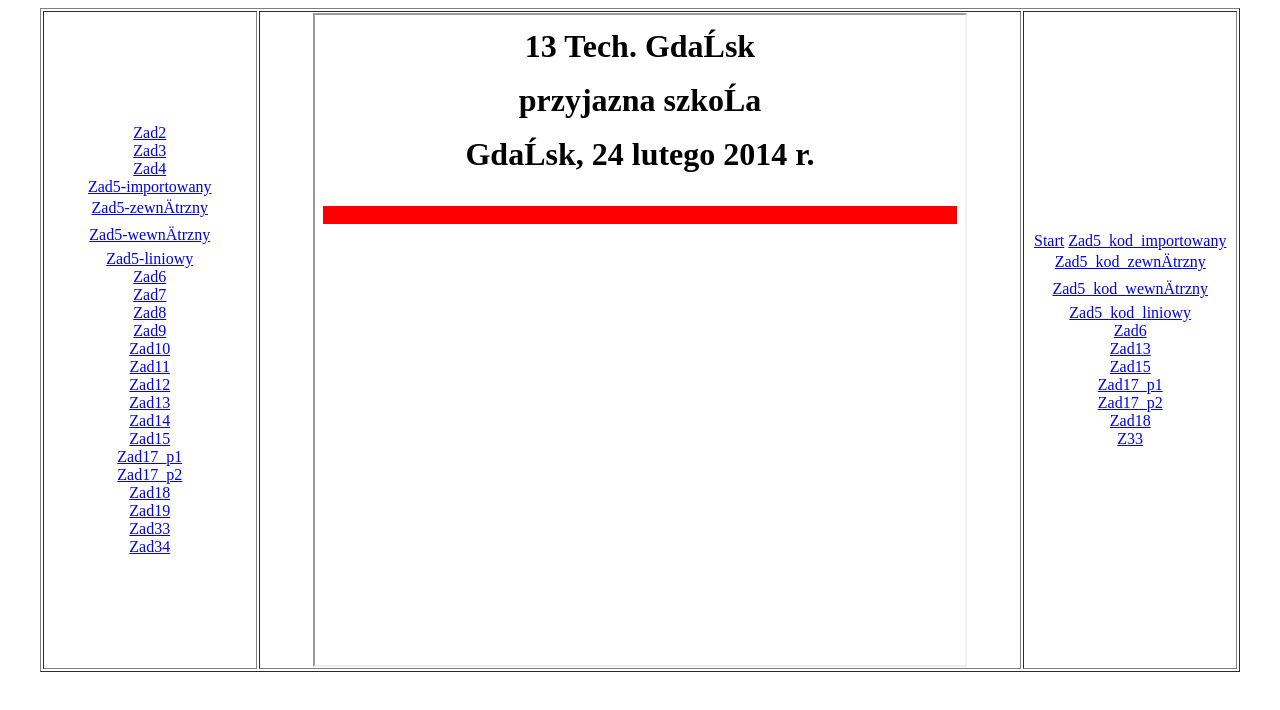
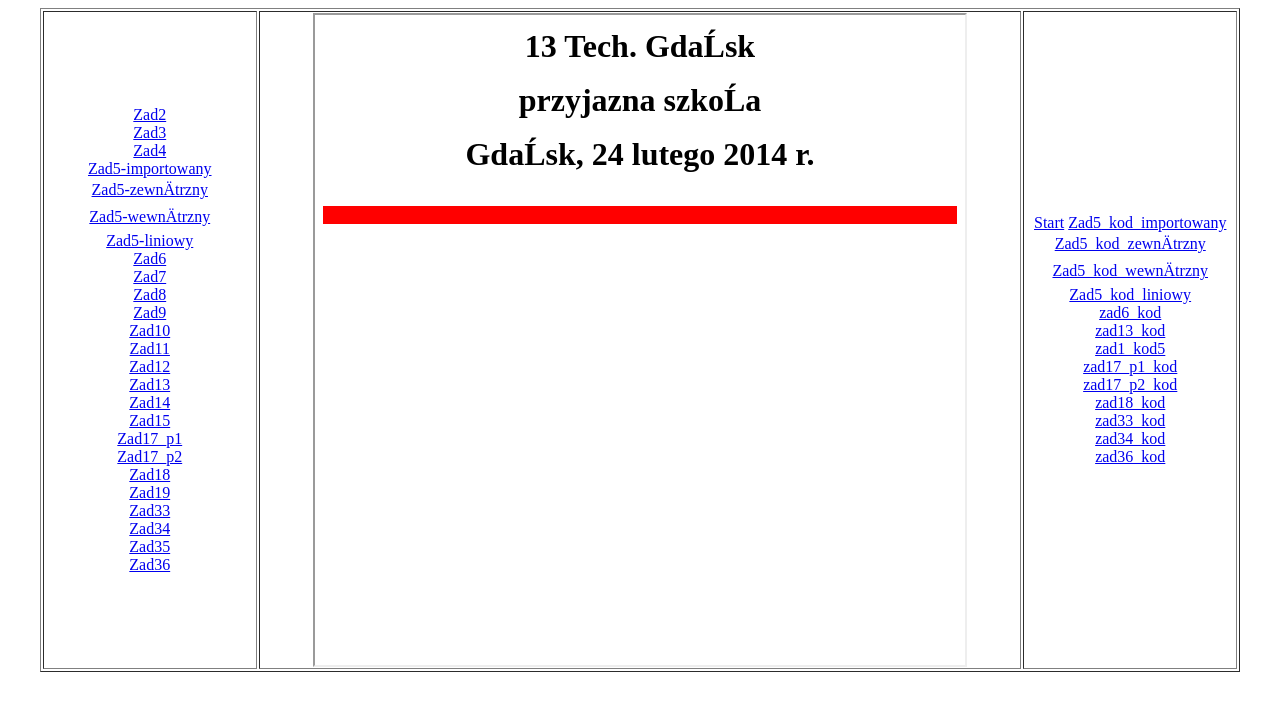
Before and after one commit to Blazej00/Obrycki-css, a plain HTML site: page css/index.html in a window 1280 px wide. Drawn offline with Linux system fonts and the light colour scheme.

Commit message:
Update index.html

```diff
--- a/css/index.html
+++ b/css/index.html
@@ -48,10 +48,13 @@
 <br>
 <a href="z19_obry.html" target="strony">Zad19 </a>
 <br>
-<a href="z33_obry.html" target="strony">Zad33 </a>
+<a href="z33_obry.html" target="strony">Zad33</a>
 <br>
-<a href="z34_obry.html" target="strony">Zad34 </a>
+<a href="z34_obry.html" target="strony">Zad34</a>
 <br>
+<a href="z35_obry" target="strony">Zad35</a>
+<br>
+<a href="z36_obry.html" target="strony">Zad36</a>
 </td>
 <td align=center><iframe width=650 height=650 name="strony" src="start.html" border="0"></iframe>
 </td>
@@ -65,19 +68,23 @@
 
 <a href="Obry_z5_4.css" target="strony">Zad5_kod_liniowy</a>
 <br>
-<a href="Obry_z6.css" target="strony">Zad6</a>
+<a href="Obry_z6.css" target="strony">zad6_kod</a>
 <br>
-<a href="Obry_z13.css" target="strony">Zad13</a>
+<a href="Obry_z13.css" target="strony">zad13_kod</a>
 <br>
-<a href="Obry_z15.css" target="strony">Zad15</a>
+<a href="Obry_z15.css" target="strony">zad1_kod5</a>
 <br>
-<a href="z17_p1_kod_obry.html" target="strony">Zad17_p1</a>
+<a href="z17_p1_kod_obry.html" target="strony">zad17_p1_kod</a>
 <br>
-<a href="z17_p2_kod_obry.html" target="strony">Zad17_p2</a>
+<a href="z17_p2_kod_obry.html" target="strony">zad17_p2_kod</a>
 <br>
-<a href="z18_kod_obry.html" target="strony">Zad18</a>
+<a href="z18_kod_obry.html" target="strony">zad18_kod</a>
 <br>
-<a href="z33_kod_obry.html" target="strony">Z33</a>
+<a href="z33_kod_obry.html" target="strony">zad33_kod</a>
+</br>
+<a href="z34_kod_obry.html" target="strony">zad34_kod</a>
+</br>
+<a href="z36_kod_obry.html" target="strony">zad36_kod</a>
 </td>
     </tr>
     </table>
```
